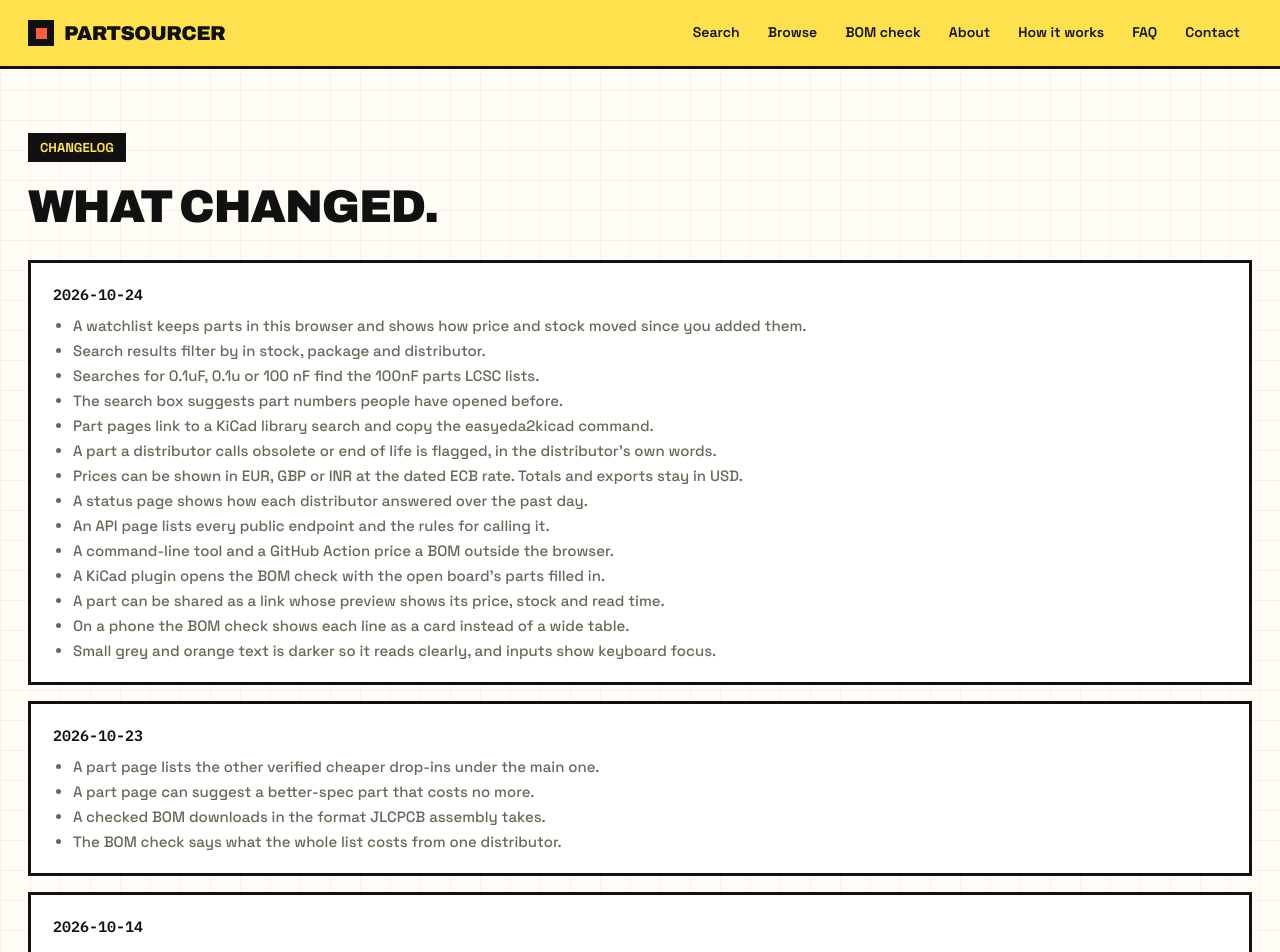
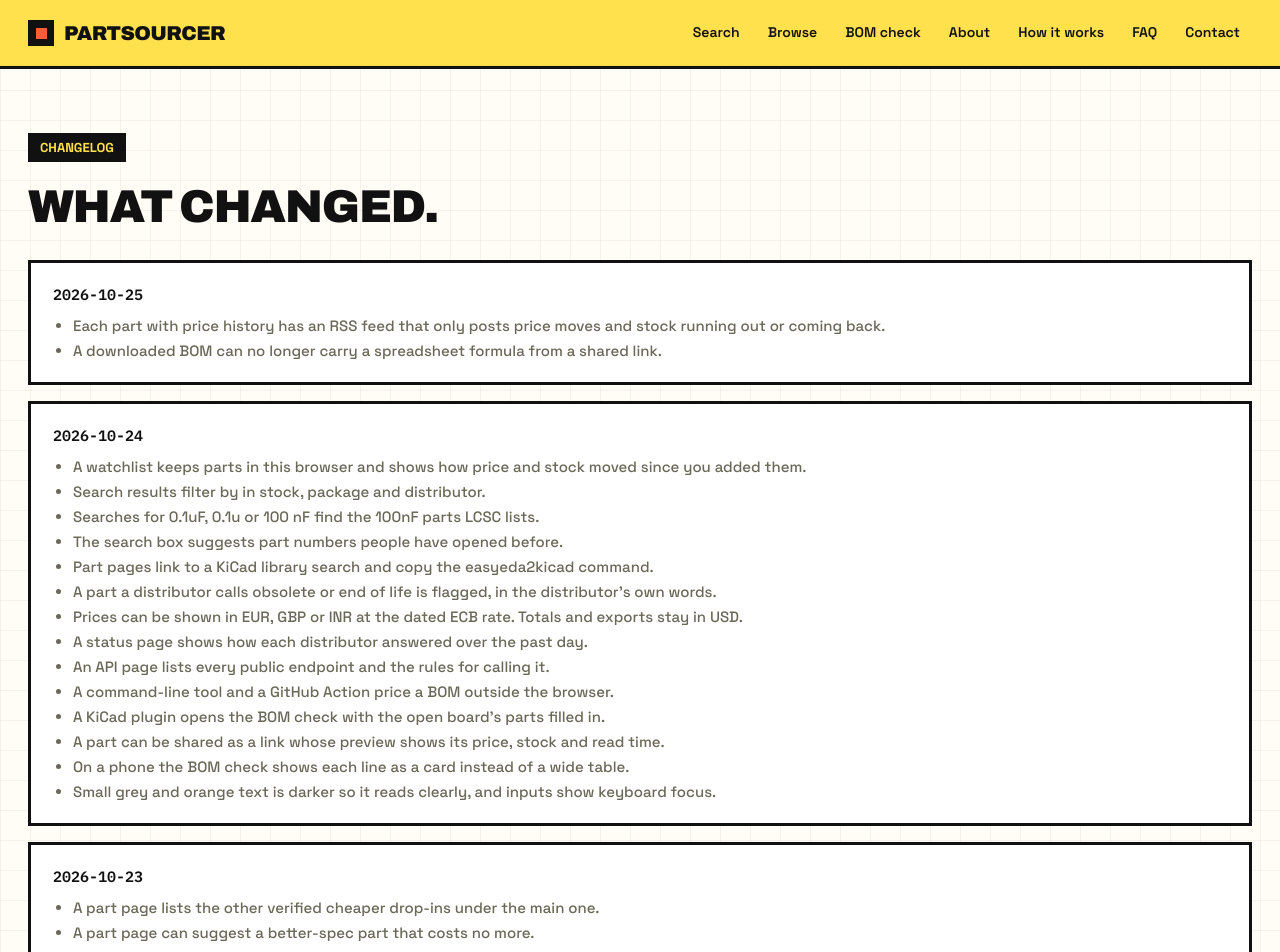
Before and after one commit to yaasshh09/PartSourcer, a React (Vite) app in the folder frontend/: page /changelog in a window 1280 px wide. Shown: the top 952 px of the page. Built offline with nearby package versions, Linux system fonts and the light colour scheme; no server answers.

Commit message:
Add tonight's changes to the changelog

```diff
--- a/frontend/src/pages/ChangelogPage.jsx
+++ b/frontend/src/pages/ChangelogPage.jsx
@@ -4,6 +4,10 @@ import useDocumentTitle from '../useDocumentTitle.js'
 // Newest first. Each line is something a visitor can see or use, written from
 // the commit that shipped it, so nothing here is a plan.
 export const RELEASES = [
+  { date: '2026-10-25', items: [
+    'Each part with price history has an RSS feed that only posts price moves and stock running out or coming back.',
+    'A downloaded BOM can no longer carry a spreadsheet formula from a shared link.',
+  ] },
   { date: '2026-10-24', items: [
     'A watchlist keeps parts in this browser and shows how price and stock moved since you added them.',
     'Search results filter by in stock, package and distributor.',
```
